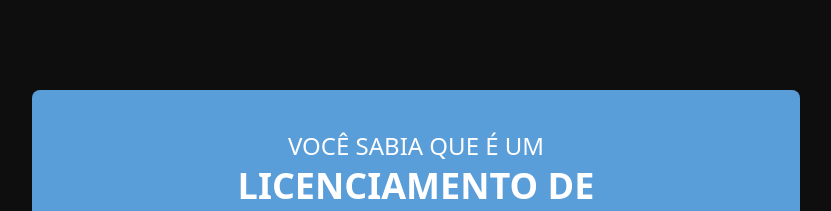
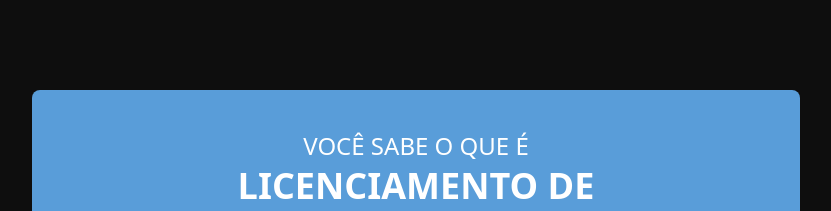
Before and after one commit to RyanHenriqueBelfort/Site_Fapam, a React (Vite) app: page / in a window 1280 px wide. Shown: the part 3920-4131 px from the top of the page, without its empty margins (224-1055 px from the left). Built offline with nearby package versions, Linux system fonts and the light colour scheme.

Commit message:
Alterções no licensiamento

```diff
--- a/src/App.jsx
+++ b/src/App.jsx
@@ -197,7 +197,7 @@ function App() {
         </div>
         <div className="lg:w-3/5 mt-48">
           <div className="bg-projeto-blue lg:px-32 px-5 lg:py-10 py-2 rounded-lg text-center">
-            <h3 className="lg:text-2xl ">VOCÊ SABIA QUE É UM</h3>
+            <h3 className="lg:text-2xl ">VOCÊ SABE O QUE É </h3>
             <h1 className="font-bold lg:text-4xl text-2xl mt-1">
               LICENCIAMENTO DE{" "}
               <span className="text-projeto-black">SOFTWARE</span>
```
